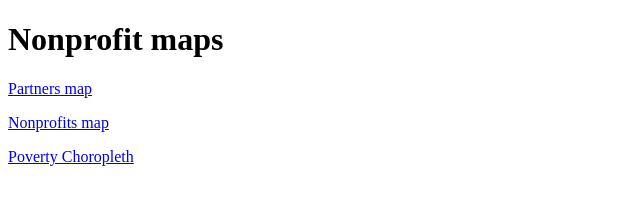
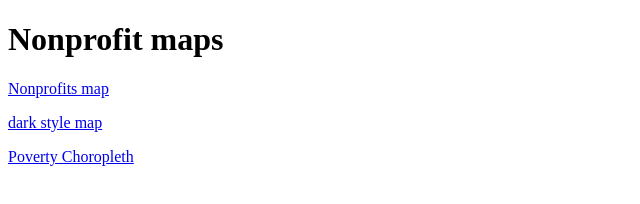
Before and after one commit to calvlu/npmaps, a plain HTML site: page index.html in a window 1280 px wide. Shown: the full height of the page, 0-640 px from the left. Drawn offline with Linux system fonts and the light colour scheme.

Commit message:
rename map links

```diff
--- a/index.html
+++ b/index.html
@@ -6,8 +6,8 @@
 <body>
 
 <h1>Nonprofit maps</h1>
-<p><a href="m1.html">Partners map</a></p>
-<p><a href="m2.html">Nonprofits map</a></p>
+<p><a href="m1.html">Nonprofits map</a></p>
+<p><a href="m2.html">dark style map</a></p>
 <p><a href="m3.html">Poverty Choropleth</a></p>
 
 </body>
```
